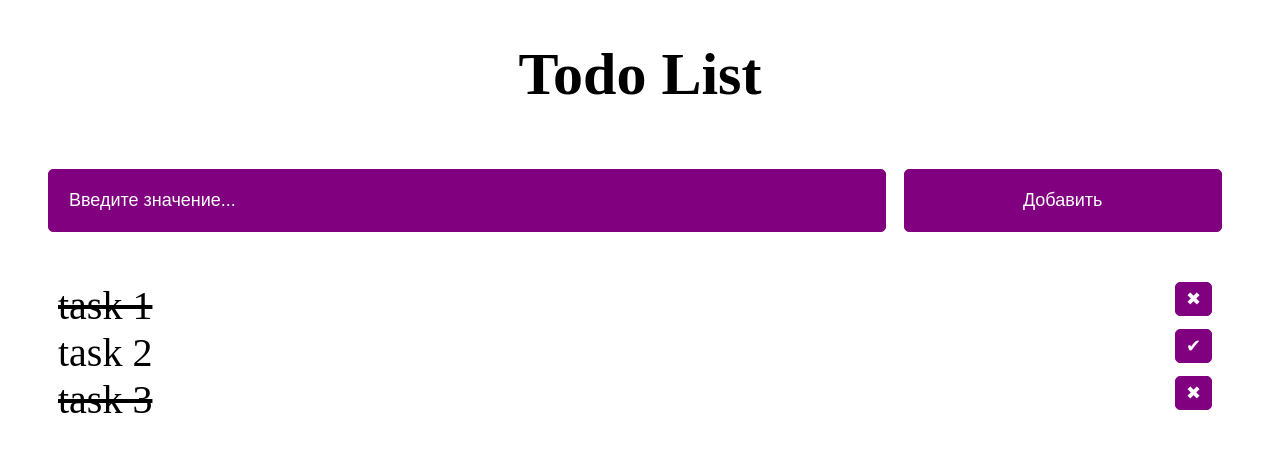
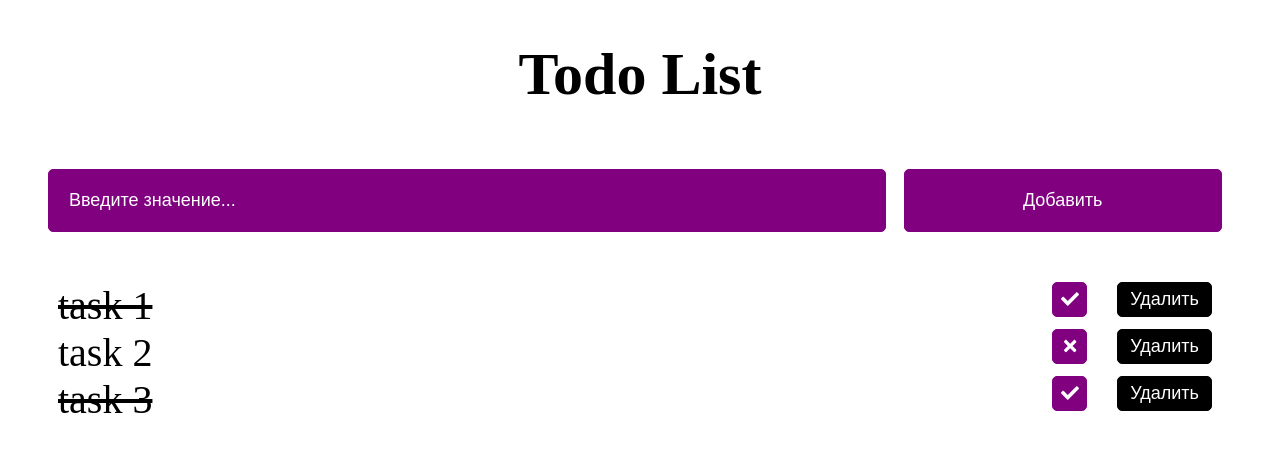
Before and after one commit to yurkelove/TodoList, a React (Create React App) app: page / in a window 1280 px wide. Shown: the top 452 px of the page. Built offline with nearby package versions, Linux system fonts and the light colour scheme.

Commit message:
add icon fontawesome

```diff
--- a/package.json
+++ b/package.json
@@ -4,6 +4,10 @@
   "private": true,
   "dependencies": {
     "@fortawesome/fontawesome-free": "^5.5.0",
+    "@fortawesome/fontawesome-svg-core": "^1.2.8",
+    "@fortawesome/free-solid-svg-icons": "^5.5.0",
+    "@fortawesome/react-fontawesome": "^0.1.3",
+    "nanoid": "^2.0.0",
     "react": "^16.6.1",
     "react-dom": "^16.6.1",
     "react-scripts": "2.1.1"
--- a/src/components/App.js
+++ b/src/components/App.js
@@ -3,6 +3,8 @@ import TaskList from './TaskList'
 import CreateTask from './CreateTask'
 import items from '../Fixtures'
 import './css/style.css'
+import nanoid from "nanoid";
+
 
 
 
@@ -20,9 +22,11 @@ class App extends Component {
         });
     }
 
+
+
     createTask = (text) => {
         const taskObj = {
-            id: Math.random(),
+            id: nanoid(),
             text: text,
             isDone:false
         };
@@ -32,6 +36,9 @@ class App extends Component {
         })
     };
 
+    delateTask = (id) => {
+
+    };
 
 
     toogleTask = (id) => {
--- a/src/components/CreateTask.js
+++ b/src/components/CreateTask.js
@@ -5,6 +5,7 @@ class CreateTask extends Component {
 
     constructor(props) {
         super(props);
+
         this.state = {
             inpValue : ''
         };
@@ -35,7 +36,6 @@ class CreateTask extends Component {
 
 
     onChangeHandle = (e) => {
-        console.log(e.target.value);
         this.setState ({
             inpValue : e.target.value
         });
--- a/src/components/TaskItem.js
+++ b/src/components/TaskItem.js
@@ -1,7 +1,11 @@
 import React ,{PureComponent}  from  "react";
+import { FontAwesomeIcon } from '@fortawesome/react-fontawesome'
+import { faCheck } from '@fortawesome/free-solid-svg-icons'
+import { faTimes } from '@fortawesome/free-solid-svg-icons'
 
-const cross = String.fromCharCode(10006);
-const mark = String.fromCharCode(10004);
+
+const cross = <FontAwesomeIcon icon={faCheck} />;
+const mark = <FontAwesomeIcon icon={faTimes} />;
 
 
 class TaskItem extends PureComponent{
@@ -15,9 +19,11 @@ class TaskItem extends PureComponent{
                  <span className={this.props.isDone ? 'item__done' : ''}>
                      {this.props.text}
                  </span>
+                 <button className={`delate__item`}>Удалить</button>
                  <button className={`button__item`} onClick ={this.handleClick}>
-                    {this.props.isDone ? cross : mark }
+                    {this.props.isDone ?  cross :  mark   }
                  </button>
+
             </li>
 
         )
--- a/src/components/css/style.css
+++ b/src/components/css/style.css
@@ -88,19 +88,38 @@
     font-size:40px;
 }
 .button__item{
-    margin-right: 10px;
-    float: right;
+    float:right;
     background: purple;
     text-decoration: none;
-    padding: 5px 10px;
+    width: 35px;
+    padding: 6px;
     border: 1px solid purple;
     border-radius: 5px;
     color: white;
     font-size: 18px;
     cursor:pointer;
+    margin-right: 30px;
 }
 .button__item:hover{
     background-color: #430043;
     transition: all .25s;
     cursor:pointer;
 }
+.delate__item{
+    float: right;
+    background-color: black;
+    color:white;
+    text-decoration: none;
+    padding: 6px 12px;
+    border:1px solid black;
+    border-radius: 5px;
+    font-size:18px;
+    curson:pointer;
+    margin-right: 10px;
+}
+.delate__item:hover{
+    background-color: red;
+    transition: all .25s;
+    cursor:pointer;
+    border: 1px solid red;
+}
```
Also changed, not shown: 1 other file (tests, documents, lock files or other folders).
